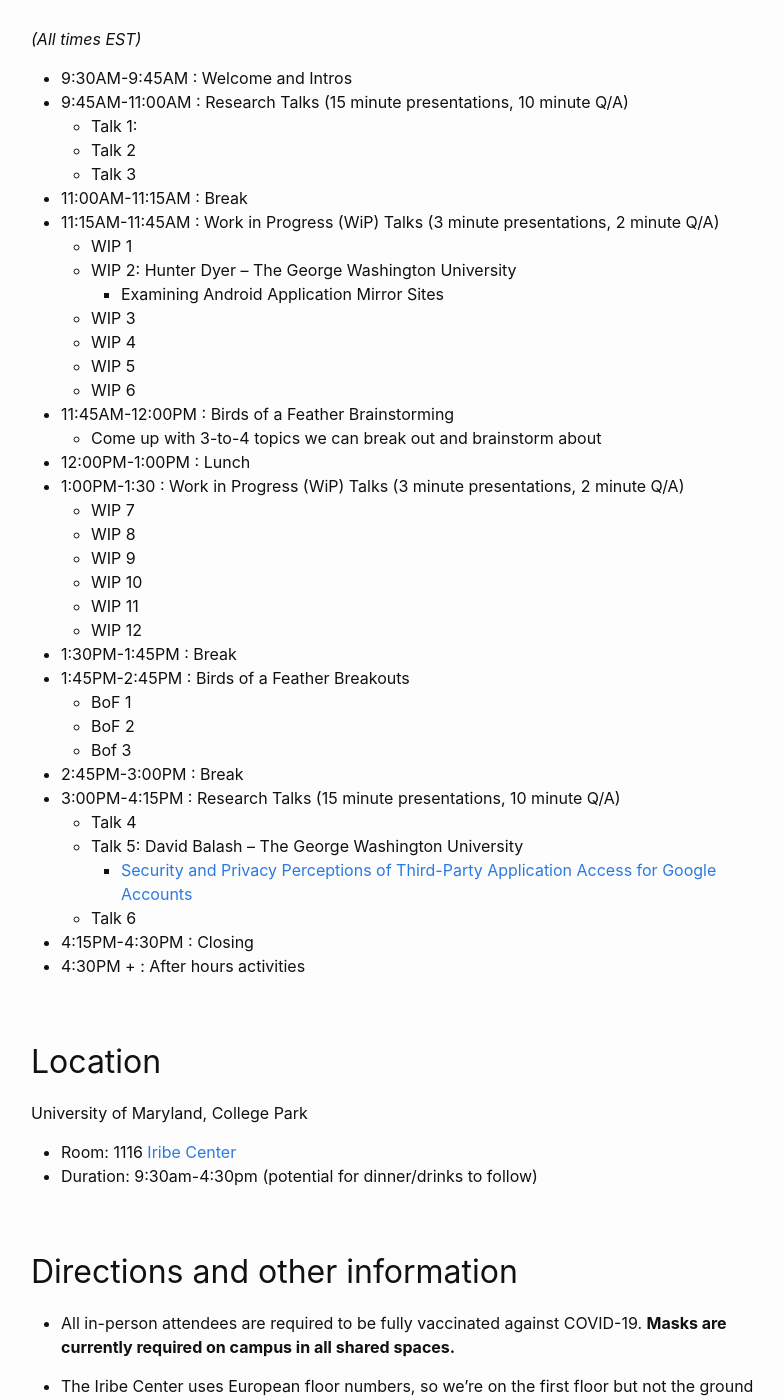
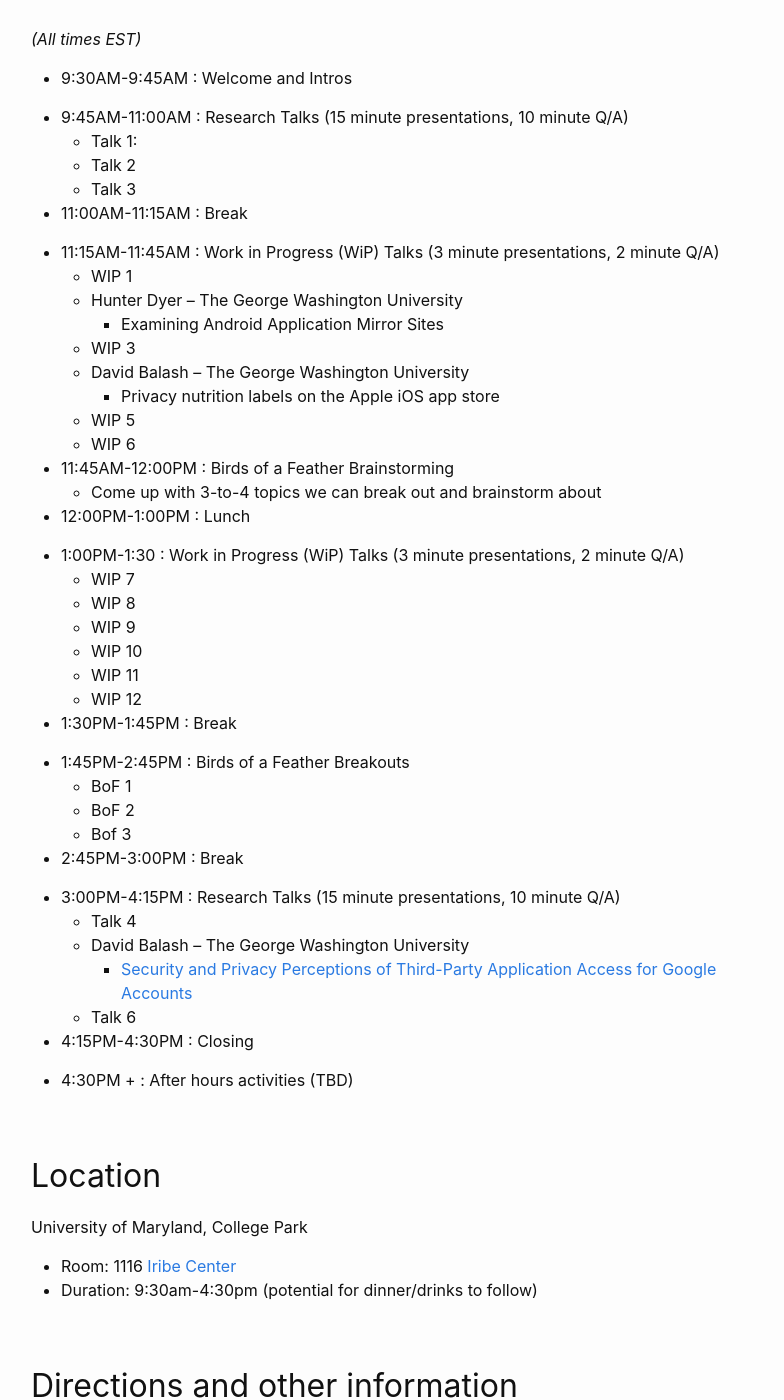
Before and after one commit to CACTUS-Colloquium/CACTUS-Colloquium.github.io, a Jekyll site: the page built from index.md, in a window 1280 px wide and 1400 px high, scrolled down 695 px. Shown: the whole window, without its empty margins (239-1023 px from the left). Built offline with Jekyll 4.4.1, drawn with Linux system fonts in a browser that asks for light colours.

Commit message:
updating talks

```diff
--- a/index.md
+++ b/index.md
@@ -15,22 +15,28 @@ We will soon post a schedule for the day, but for now save the date for 12/14/20
 *(All times EST)*
 
 * 9:30AM-9:45AM : Welcome and Intros
+
 * 9:45AM-11:00AM : Research Talks  (15 minute presentations, 10 minute Q/A)
   * Talk 1:
   * Talk 2
   * Talk 3
 * 11:00AM-11:15AM : Break
+
 * 11:15AM-11:45AM : Work in Progress (WiP) Talks (3 minute presentations, 2 minute Q/A)
   * WIP 1
-  * WIP 2: Hunter Dyer -- The George Washington University
+  * Hunter Dyer -- The George Washington University
     * Examining Android Application Mirror Sites
   * WIP 3
-  * WIP 4
+  * David Balash -- The George Washington University
+    * Privacy nutrition labels on the Apple iOS app store
   * WIP 5
   * WIP 6
+
 * 11:45AM-12:00PM : Birds of a Feather Brainstorming
   * Come up with 3-to-4 topics we can break out and brainstorm about
+
 * 12:00PM-1:00PM : Lunch
+
 * 1:00PM-1:30 : Work in Progress (WiP) Talks (3 minute presentations, 2 minute Q/A)
   * WIP 7
   * WIP 8
@@ -38,15 +44,19 @@ We will soon post a schedule for the day, but for now save the date for 12/14/20
   * WIP 10
   * WIP 11
   * WIP 12
+
 * 1:30PM-1:45PM : Break
+
 * 1:45PM-2:45PM : Birds of a Feather Breakouts
   * BoF 1
   * BoF 2
   * Bof 3
+
 * 2:45PM-3:00PM : Break
+
 * 3:00PM-4:15PM : Research Talks (15 minute presentations, 10 minute Q/A)
   * Talk 4
-  * Talk 5: David Balash -- The George Washington University
+  * David Balash -- The George Washington University
     * <a href="javascript:void(0)" onclick="$('.talk-5').toggle('slow')"> Security and Privacy Perceptions of Third-Party Application Access for Google Accounts <a>
     <div class="talk-5" style="display:none">
     <ul><ul>
@@ -56,8 +66,10 @@ We will soon post a schedule for the day, but for now save the date for 12/14/20
     </ul></ul>
     </div>
   * Talk 6
+
 * 4:15PM-4:30PM : Closing
-* 4:30PM + : After hours activities
+
+* 4:30PM + : After hours activities (TBD)
 
 ## Location
 
```
